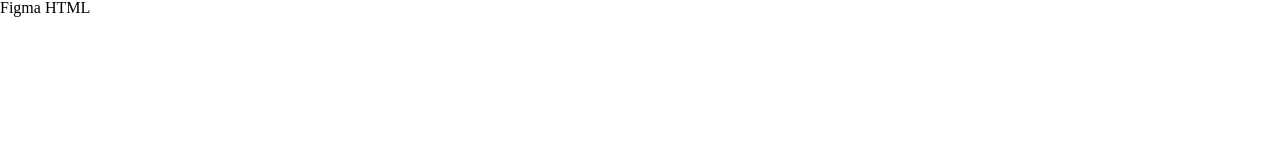
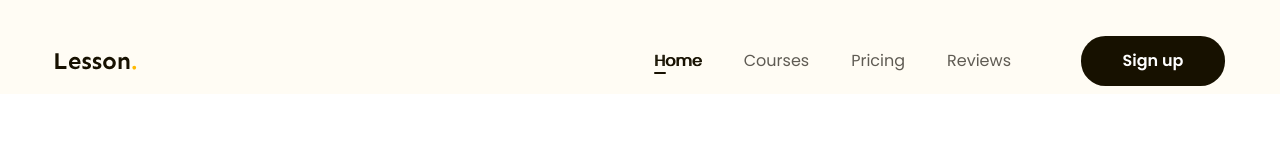
Before and after one commit to Tien-Dat23/du_an1, a plain HTML site: page index.html in a window 1280 px wide. Drawn offline with Linux system fonts and the light colour scheme.

Commit message:
p3 làm phần header

```diff
--- a/assets/css/style.css
+++ b/assets/css/style.css
@@ -9,4 +9,88 @@ html{
 /* Khôi phục cỡ chữ mặc định theo rem */
 body{
     font-size: 1.6rem;
+    font-family: "Poppins", sans-serif;
 }
+
+/* ===================== COMMON ==================== */
+a{
+    text-decoration: none;
+}
+
+.main-content{
+    width: 1170px;
+    max-width: calc(100% - 48px);
+    margin-left: auto;
+    margin-right: auto;
+}
+
+.btn{
+    display: inline-block;
+    min-width: 118px;
+    padding: 0px 16px;
+    line-height: 50px;
+    color: #FFF;
+    text-align: center;
+    font-size: 1.6rem;
+    font-weight: 600;
+    border-radius: 24.5px;
+    background: #171100;
+}
+
+/* ===================== HEADER ==================== */
+.header{
+    background: #FFFCF4;
+}
+
+.header.fixed{
+    position: sticky;
+    top: -28px;
+}
+
+.header .body{
+    display: flex;
+    align-items: center;
+    padding: 36px 0 8px;
+}
+
+.nav ul{
+    display: flex;
+}
+
+.nav{
+    margin-left: auto;
+}
+
+.nav a{
+    color: #5F5B53;
+    font-size: 1.6rem;
+    padding: 8px 21px;
+    position: relative;
+}
+
+.nav .active a,
+.nav a:hover{
+    color: #171100;
+    /* font-weight: 600; */
+    text-shadow: 1px 0 0 currentColor;
+}
+.nav .active a::after{
+    position: absolute;
+    left: 21px;
+    bottom: 6px;
+    display: block;
+    content:"";
+    width: 12px;
+    height: 2px;
+    flex-shrink: 0;
+    border-radius: 1px;
+    background: #171100;
+}
+
+.header .btn-sign-up{
+    min-width: 144px;
+}
+
+.header .action{
+    margin-left: 49px;
+}
--- a/index.html
+++ b/index.html
@@ -4,10 +4,44 @@
     <meta charset="UTF-8">
     <meta name="viewport" content="width=device-width, initial-scale=1.0">
     <link rel="stylesheet" href="./assets/css/reset.css">
+    <link rel="preconnect" href="https://fonts.googleapis.com">
+    <link rel="preconnect" href="https://fonts.gstatic.com" crossorigin>
+    <link href="https://fonts.googleapis.com/css2?family=Poppins:ital,wght@0,100;0,200;0,300;0,400;0,500;0,600;0,700;0,800;0,900;1,100;1,200;1,300;1,400;1,500;1,600;1,700;1,800;1,900&family=Sen:wght@400..800&display=swap" rel="stylesheet">
     <link rel="stylesheet" href="./assets/css/style.css">
     <title>Document</title>
 </head>
-<body>
-    <h1>Figma HTML</h1>
+<body style="height: 1000px;">
+    <!-- Header -->
+     <header class="header fixed">
+        <div class="main-content">
+            <div class="body">
+                <!-- logo -->
+                <img src="./assets/img/logo.svg" alt="Lesson" class="logo">
+
+                <!-- nav -->
+                <nav class="nav">
+                    <ul>
+                        <li class="active">
+                            <a href="#">Home</a>
+                        </li>
+                        <li>
+                            <a href="#">Courses</a>
+                        </li>
+                        <li>
+                            <a href="#">Pricing</a>
+                        </li>
+                        <li>
+                            <a href="#">Reviews</a>
+                        </li>
+                    </ul>
+                </nav>
+
+                <!-- btn action -->
+                 <div class="action">
+                    <a href="#!" class="btn btn-sign-up">Sign up</a>
+                 </div>
+            </div>
+        </div>
+     </header>
 </body>
 </html>
```
Also changed, not shown: assets/img/logo.svg (added).
